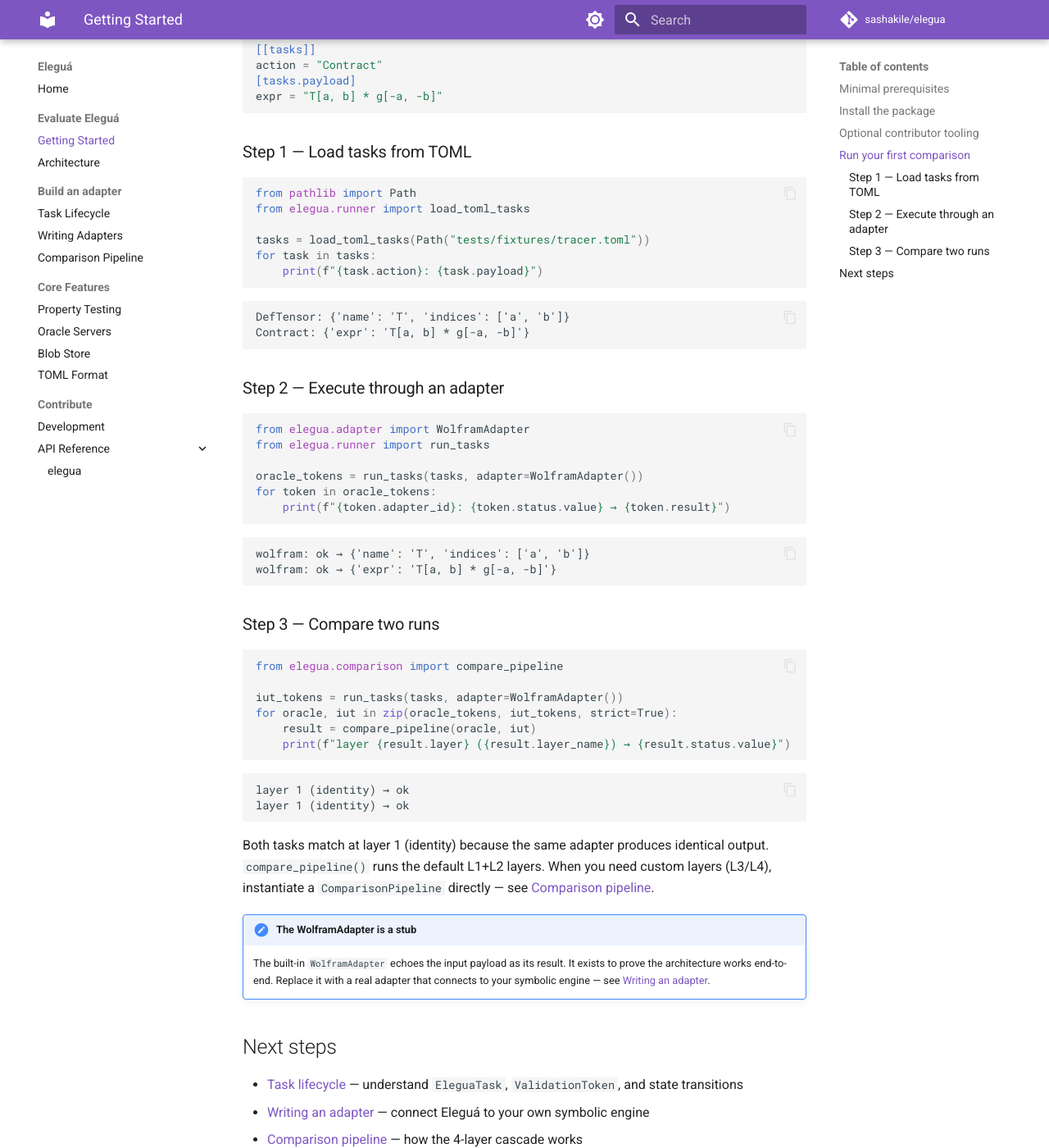
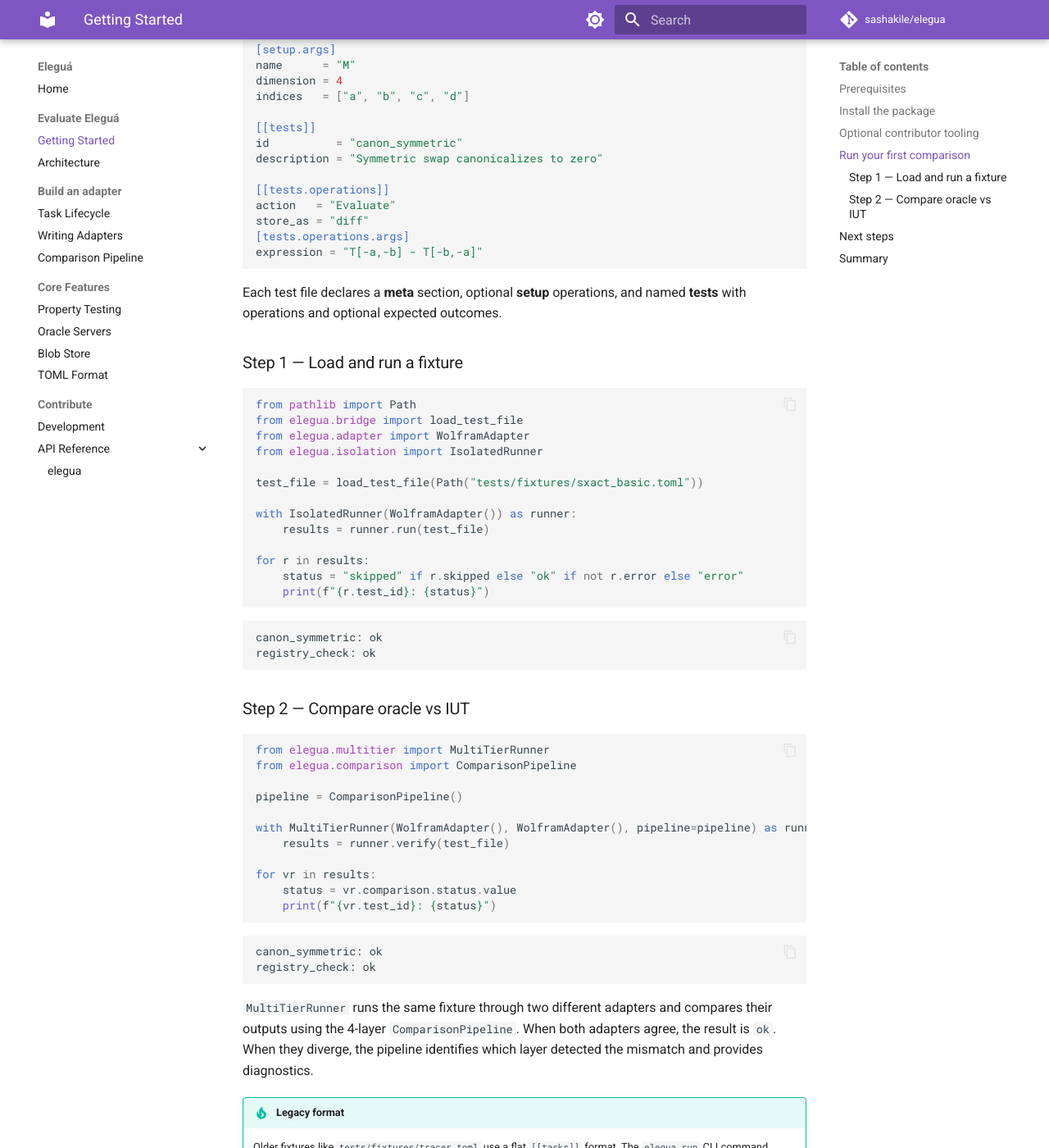
Before and after one commit to sashakile/elegua, an MkDocs documentation site: the page built from docs/getting-started.md, in a window 1280 px wide and 1400 px high, scrolled down 1363 px. Shown: the whole window at 82% size. Built offline with MkDocs 1.6.1 and Material for MkDocs 9.7.7, drawn with Linux system fonts in a browser that asks for light colours; comment, search, counter and statistics services are not loaded; some of the changed text lies outside the part shown.

Commit message:
fix: elegua-a89j -- F21 rebase getting-started and toml-format docs
- Replace deprecated load_toml_tasks/run_tasks examples with
  current IsolatedRunner and MultiTierRunner APIs
- Update fixture reference from tracer.toml to sxact_basic.toml
- Add legacy format callout in both docs
- Zero references to deprecated API in docs/ (verified via grep)

````diff
--- a/docs/getting-started.md
+++ b/docs/getting-started.md
@@ -4,7 +4,7 @@
 
 This guide walks you through installing Eleguá and running a complete validation — from TOML fixture to comparison verdict.
 
-## Minimal prerequisites
+## Prerequisites
 
 You need the following installed:
 
@@ -41,82 +41,95 @@
 
 ## Run your first comparison
 
-The repository ships with a test fixture at `tests/fixtures/tracer.toml`:
+The repository ships with a test fixture at `tests/fixtures/sxact_basic.toml`:
 
 ```toml
 [meta]
-name = "DefTensor+Contract round-trip"
-description = "Define a rank-2 tensor and contract it"
+id              = "bridge/basic"
+description     = "Bridge loader smoke test"
+tags            = ["bridge", "layer:1"]
+layer           = 1
+oracle_is_axiom = true
 
-[[tasks]]
-action = "DefTensor"
-[tasks.payload]
-name = "T"
-indices = ["a", "b"]
+[[setup]]
+action   = "DefManifold"
+store_as = "M"
+[setup.args]
+name      = "M"
+dimension = 4
+indices   = ["a", "b", "c", "d"]
 
-[[tasks]]
-action = "Contract"
-[tasks.payload]
-expr = "T[a, b] * g[-a, -b]"
+[[tests]]
+id          = "canon_symmetric"
+description = "Symmetric swap canonicalizes to zero"
+
+[[tests.operations]]
+action   = "Evaluate"
+store_as = "diff"
+[tests.operations.args]
+expression = "T[-a,-b] - T[-b,-a]"
 ```
 
-### Step 1 — Load tasks from TOML
+Each test file declares a **meta** section, optional **setup** operations, and named **tests** with operations and optional expected outcomes.
+
+### Step 1 — Load and run a fixture
 
 ```python
 from pathlib import Path
-from elegua.runner import load_toml_tasks
+from elegua.bridge import load_test_file
+from elegua.adapter import WolframAdapter
+from elegua.isolation import IsolatedRunner
 
-tasks = load_toml_tasks(Path("tests/fixtures/tracer.toml"))
-for task in tasks:
-    print(f"{task.action}: {task.payload}")
+test_file = load_test_file(Path("tests/fixtures/sxact_basic.toml"))
+
+with IsolatedRunner(WolframAdapter()) as runner:
+    results = runner.run(test_file)
+
+for r in results:
+    status = "skipped" if r.skipped else "ok" if not r.error else "error"
+    print(f"{r.test_id}: {status}")
 ```
 
 ```text
-DefTensor: {'name': 'T', 'indices': ['a', 'b']}
-Contract: {'expr': 'T[a, b] * g[-a, -b]'}
+canon_symmetric: ok
+registry_check: ok
 ```
 
-### Step 2 — Execute through an adapter
+### Step 2 — Compare oracle vs IUT
 
 ```python
-from elegua.adapter import WolframAdapter
-from elegua.runner import run_tasks
+from elegua.multitier import MultiTierRunner
+from elegua.comparison import ComparisonPipeline
 
-oracle_tokens = run_tasks(tasks, adapter=WolframAdapter())
-for token in oracle_tokens:
-    print(f"{token.adapter_id}: {token.status.value} → {token.result}")
+pipeline = ComparisonPipeline()
+
+with MultiTierRunner(WolframAdapter(), WolframAdapter(), pipeline=pipeline) as runner:
+    results = runner.verify(test_file)
+
+for vr in results:
+    status = vr.comparison.status.value
+    print(f"{vr.test_id}: {status}")
 ```
 
 ```text
-wolfram: ok → {'name': 'T', 'indices': ['a', 'b']}
-wolfram: ok → {'expr': 'T[a, b] * g[-a, -b]'}
+canon_symmetric: ok
+registry_check: ok
 ```
 
-### Step 3 — Compare two runs
+`MultiTierRunner` runs the same fixture through two different adapters and compares their outputs using the 4-layer `ComparisonPipeline`. When both adapters agree, the result is `ok`. When they diverge, the pipeline identifies which layer detected the mismatch and provides diagnostics.
 
-```python
-from elegua.comparison import compare_pipeline
-
-iut_tokens = run_tasks(tasks, adapter=WolframAdapter())
-for oracle, iut in zip(oracle_tokens, iut_tokens, strict=True):
-    result = compare_pipeline(oracle, iut)
-    print(f"layer {result.layer} ({result.layer_name}) → {result.status.value}")
-```
-
-```text
-layer 1 (identity) → ok
-layer 1 (identity) → ok
-```
-
-Both tasks match at layer 1 (identity) because the same adapter produces identical output. `compare_pipeline()` runs the default L1+L2 layers. When you need custom layers (L3/L4), instantiate a `ComparisonPipeline` directly — see [Comparison pipeline](guide/comparison.md).
+!!! tip "Legacy format"
+    Older fixtures like `tests/fixtures/tracer.toml` use a flat `[[tasks]]` format. The `elegua run` CLI command (\u2014oracle \u2014iut) handles both formats transparently.
 
 !!! note "The WolframAdapter is a stub"
-    The built-in `WolframAdapter` echoes the input payload as its result. It exists to prove the architecture works end-to-end. Replace it with a real adapter that connects to your symbolic engine — see [Writing an adapter](guide/adapters.md).
+    The built-in `WolframAdapter` echoes the input payload as its result. It exists to prove the architecture works end-to-end. Replace it with a real adapter that connects to your symbolic engine \u2014 see [Writing an adapter](guide/adapters.md).
 
 ## Next steps
 
 - [Task lifecycle](guide/tasks.md) — understand `EleguaTask`, `ValidationToken`, and state transitions
 - [Writing an adapter](guide/adapters.md) — connect Eleguá to your own symbolic engine
 - [Comparison pipeline](guide/comparison.md) — how the 4-layer cascade works
-- [Blob store](guide/blob-store.md) — automatic handling of large payloads (> 1 MB)
-- [Architecture](architecture.md) — the three-tier model and design principles
+
+## Summary
+
+You have installed Eleguá, loaded a TOML fixture, run it through an adapter, and compared two runs using the multi-tier runner. This is the core workflow: declare operations in TOML, execute them through adapters, and compare results.
````
Also changed, not shown: docs/guide/toml-format.md (+12 -6 lines).
